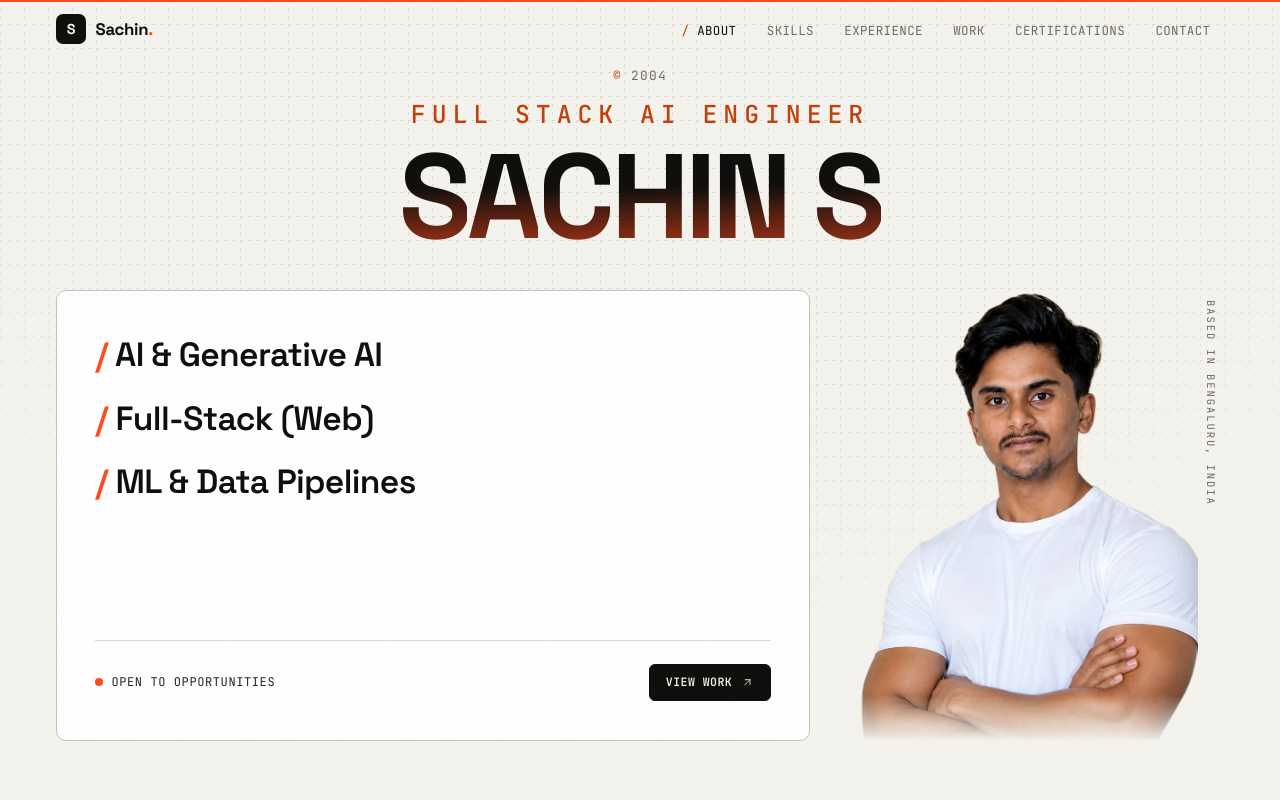
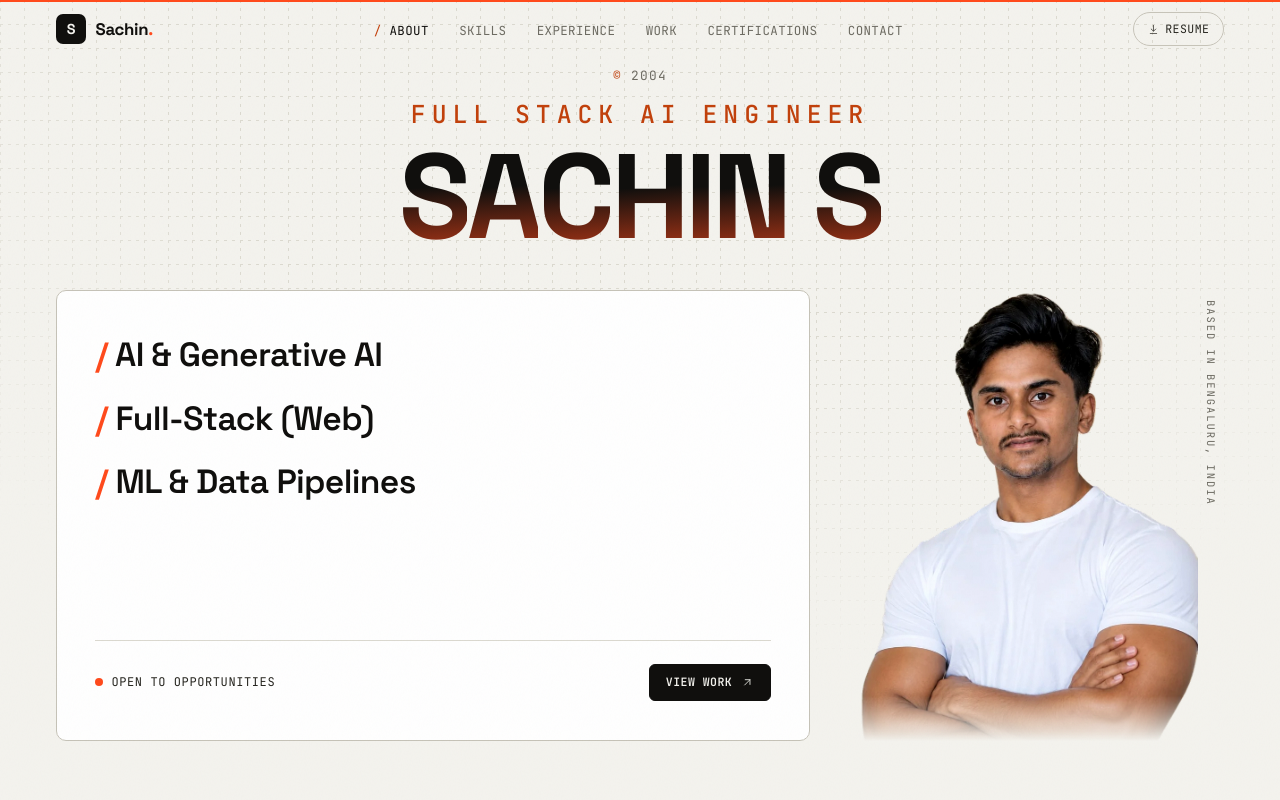
Before and after one commit to sachin-2004jlr/My-Portifolio, a React (Vite) app: page / in a window 1280 px wide. Shown: the top 800 px of the page. Built offline with nearby package versions, Linux system fonts and the light colour scheme.

Commit message:
nav: add resume download button (wires profile.resumeUrl + DownloadIcon)

```diff
--- a/src/components/Nav.jsx
+++ b/src/components/Nav.jsx
@@ -1,5 +1,6 @@
 import { useEffect, useState } from 'react'
 import { navLinks, profile } from '../data/content'
+import { DownloadIcon } from './Icons'
 
 export default function Nav() {
   const [scrolled, setScrolled] = useState(false)
@@ -64,6 +65,17 @@ export default function Nav() {
           ))}
         </ul>
 
+        <a
+          className="nav__resume"
+          href={profile.resumeUrl}
+          target="_blank"
+          rel="noopener noreferrer"
+          download
+        >
+          <DownloadIcon />
+          <span>Resume</span>
+        </a>
+
         <button
           className={`nav__burger ${open ? 'is-open' : ''}`}
           onClick={() => setOpen((o) => !o)}
--- a/src/index.css
+++ b/src/index.css
@@ -281,6 +281,18 @@ main { position: relative; z-index: 1; }
 .nav__links a.is-active { color: var(--ink); }
 .nav__links a.is-active::before { content: '/ '; color: var(--accent-deep); }
 .nav__links-cta { margin-left: 0.6rem; }
+.nav__resume {
+  display: inline-flex; align-items: center; gap: 0.4rem;
+  margin-left: 0.6rem;
+  padding: 0.42rem 0.85rem;
+  border: 1px solid var(--line-strong);
+  border-radius: 100px;
+  font-family: var(--font-mono); font-size: 0.72rem;
+  letter-spacing: 0.04em; text-transform: uppercase; color: var(--ink-soft);
+  transition: background .2s, color .2s, border-color .2s;
+}
+.nav__resume:hover { background: var(--ink); color: var(--paper); border-color: var(--ink); }
+.nav__resume svg { font-size: 0.95em; }
 .nav__burger { display: none; flex-direction: column; gap: 5px; padding: 8px; }
 .nav__burger span { width: 22px; height: 2px; background: var(--ink); transition: transform .3s, opacity .3s; }
 .nav__burger.is-open span:nth-child(1) { transform: translateY(7px) rotate(45deg); }
```
